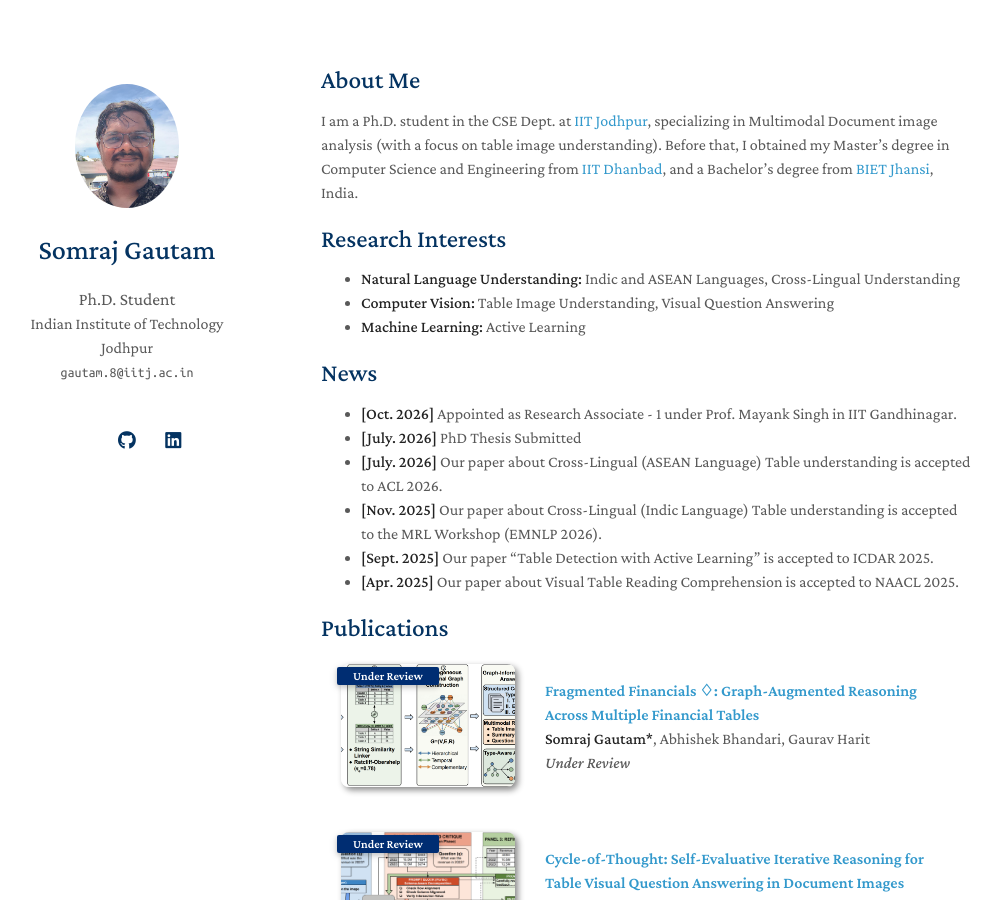
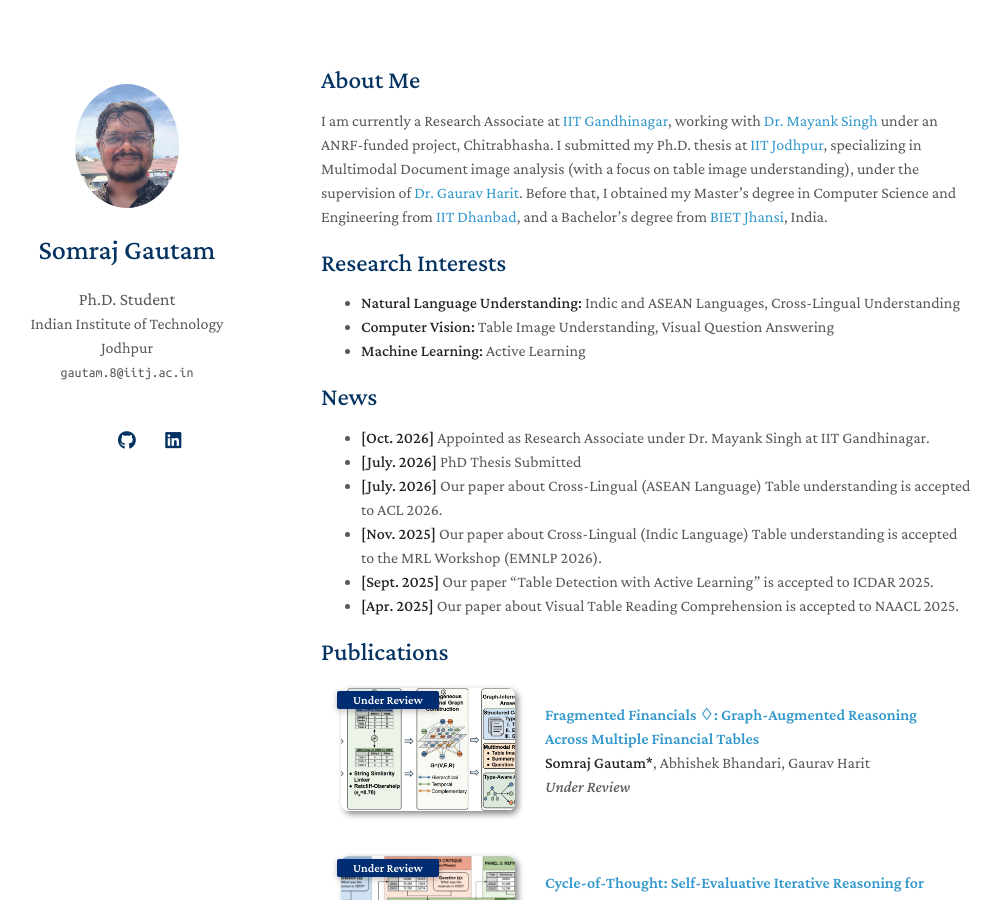
Before and after one commit to somrajgautam/somrajgautam.github.io, a Jekyll site: the page built from index.md, in a window 1280 px wide and 900 px high. Shown: the whole window, without its empty margins (149-1149 px from the left). Built offline with Jekyll 4.4.1, drawn with Linux system fonts in a browser that asks for light colours; a style sheet for code colours, icons or effects is not loaded; our own code applies the rules of GitHub Pages for plain Markdown files.

Commit message:
Update index.md

```diff
--- a/index.md
+++ b/index.md
@@ -4,7 +4,7 @@ layout: homepage
 
 ## About Me
 
-I am a Ph.D. student in the CSE Dept. at [IIT Jodhpur](https://iitj.ac.in/), specializing in Multimodal Document image analysis (with a focus on table image understanding). Before that, I obtained my Master's degree in Computer Science and Engineering from [IIT Dhanbad](https://www.iitism.ac.in/), and a Bachelor's degree from [BIET Jhansi](https://bietjhs.ac.in/), India.
+I am currently a Research Associate at [IIT Gandhinagar](https://iitgn.ac.in/), working with [Dr. Mayank Singh](https://mayank4490.github.io/) under an ANRF-funded project, Chitrabhasha. I submitted my Ph.D. thesis at [IIT Jodhpur](https://iitj.ac.in/), specializing in Multimodal Document image analysis (with a focus on table image understanding), under the supervision of [Dr. Gaurav Harit](https://home.iitj.ac.in/~gharit/gharit/index.html). Before that, I obtained my Master's degree in Computer Science and Engineering from [IIT Dhanbad](https://www.iitism.ac.in/), and a Bachelor's degree from [BIET Jhansi](https://bietjhs.ac.in/), India.
 
 ## Research Interests
 
@@ -18,7 +18,7 @@ I am a Ph.D. student in the CSE Dept. at [IIT Jodhpur](https://iitj.ac.in/), spe
 
 ## News
 
-- **[Oct. 2026]** Appointed as Research Associate - 1 under Prof. Mayank Singh in IIT Gandhinagar.
+- **[Oct. 2026]** Appointed as Research Associate under Dr. Mayank Singh at IIT Gandhinagar.
 - **[July. 2026]** PhD Thesis Submitted
 - **[July. 2026]** Our paper about Cross-Lingual (ASEAN Language) Table understanding is accepted to ACL 2026.
 - **[Nov. 2025]** Our paper about Cross-Lingual (Indic Language) Table understanding is accepted to the MRL Workshop (EMNLP 2026).
```
